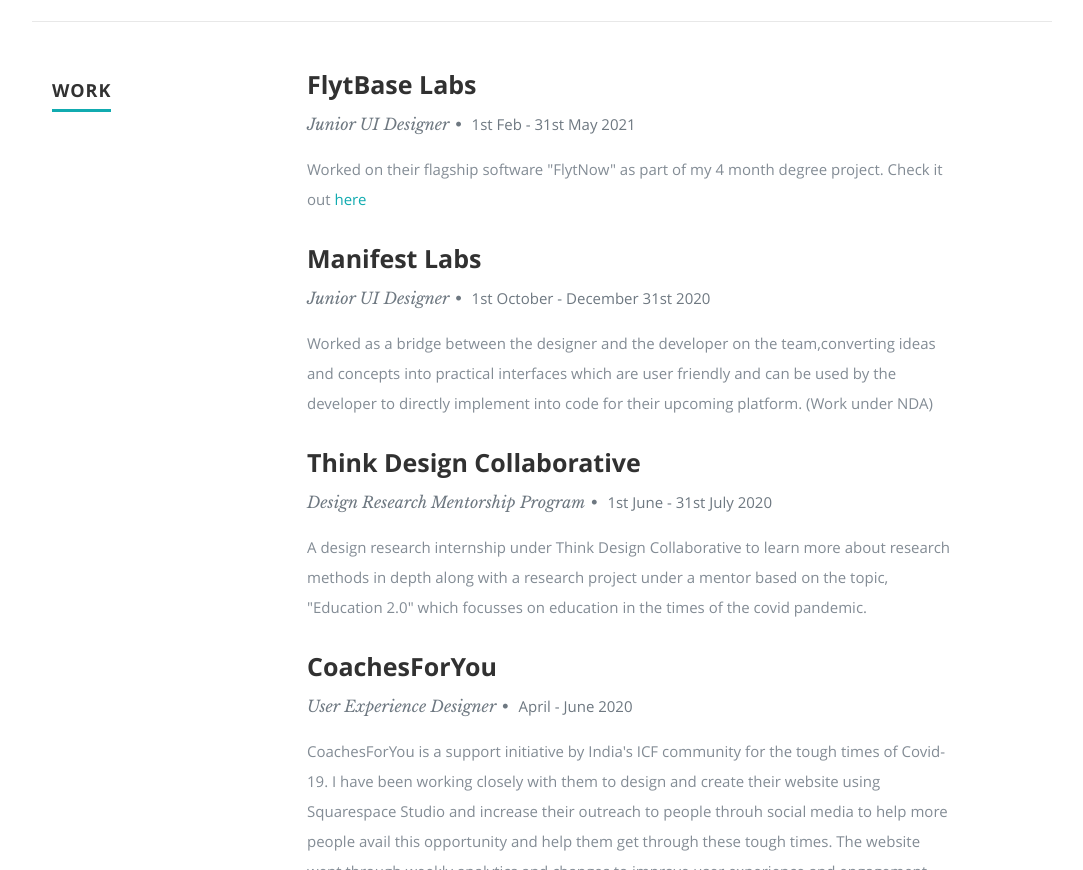
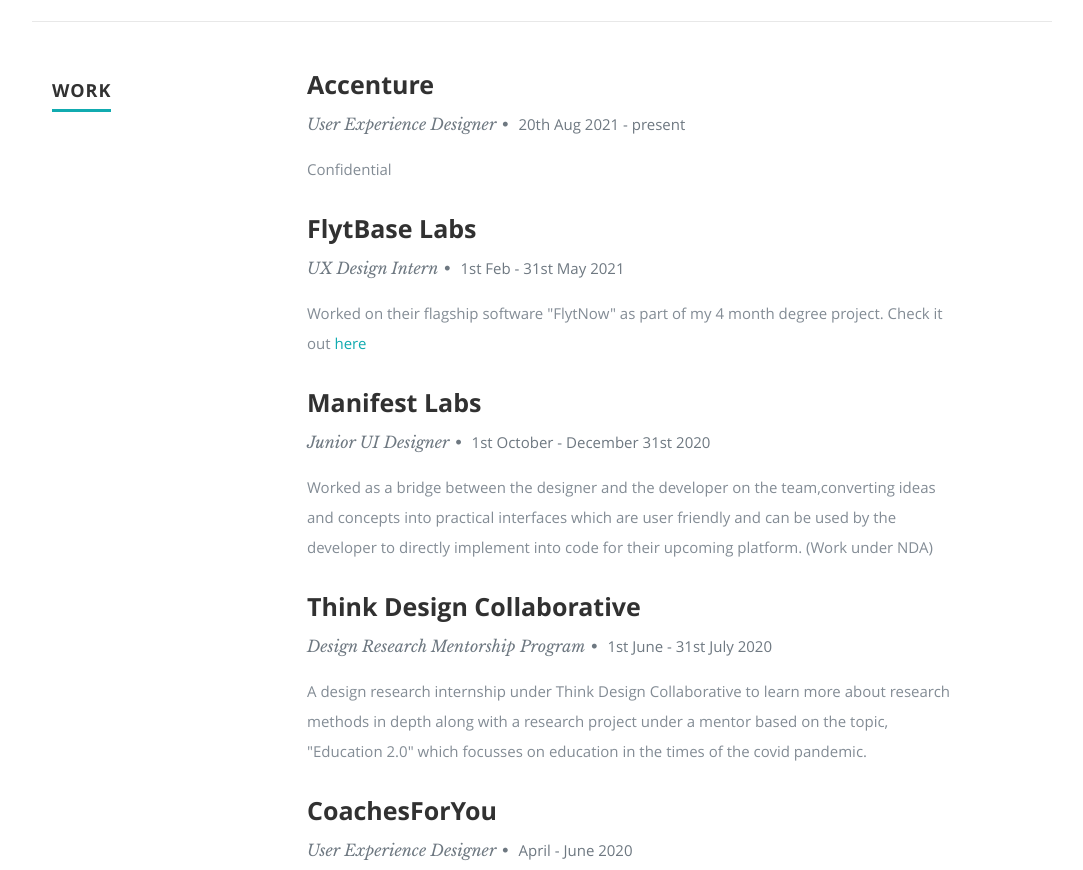
Before and after one commit to tanay-ux/portfolio.github.io, a plain HTML site: page index.html in a window 1280 px wide. Shown: the part 1823-2693 px from the top of the page, without its empty margins (98-1181 px from the left). Drawn offline with nearby package versions, Linux system fonts and the light colour scheme.

Commit message:
Accenture profile

```diff
--- a/index.html
+++ b/index.html
@@ -207,6 +207,25 @@
 
          <div class="nine columns main-col">
 
+				 <div class="row item">
+
+               <div class="twelve columns">
+
+				<div class="row item">
+
+               <div class="twelve columns">
+
+                  <h3>Accenture</h3>
+                  <p class="info">User Experience Designer<span>&bull;</span> <em class="date">20th Aug 2021 - present</em></p>
+
+                  <p>
+                    Confidential
+                  </p>
+
+               </div> </div> </div></div>
+
+
+
 
 				 <div class="row item">
 
@@ -217,7 +236,7 @@
                <div class="twelve columns">
 
                   <h3>FlytBase Labs</h3>
-                  <p class="info">Junior UI Designer<span>&bull;</span> <em class="date">1st Feb - 31st May 2021</em></p>
+                  <p class="info">UX Design Intern<span>&bull;</span> <em class="date">1st Feb - 31st May 2021</em></p>
 
                   <p>
                     Worked on their flagship software "FlytNow" as part of my 4 month degree project. Check it out <a href="https://xd.adobe.com/view/ecdb2c0c-f0f3-4a4d-a931-5a0d4714b5fb-b988/">here</a>
```
